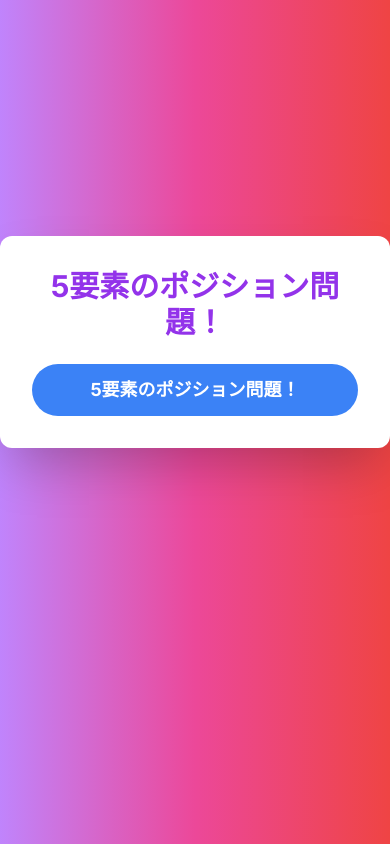
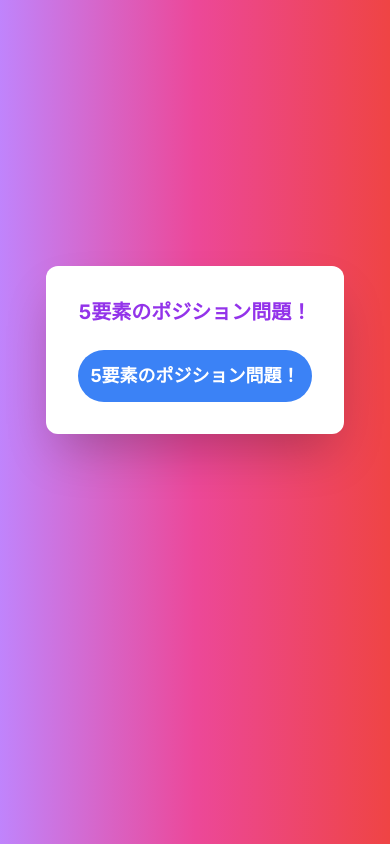
Before and after one commit to kuwa124/boki-app, a Next.js app: page / in a window 390 px wide. Built offline with nearby package versions, Linux system fonts and the light colour scheme.

Commit message:
⚡️ ✨ 🎨 レスポンシブ対応

```diff
--- a/src/app/page.tsx
+++ b/src/app/page.tsx
@@ -1,4 +1,3 @@
-import React from 'react';
 import Link from 'next/link';
 
 type page_list = {
@@ -12,8 +11,8 @@ const PAGE_LIST: page_list[] = [
 export default function Home() {
   return (
     <main className='min-h-screen bg-gradient-to-r from-purple-400 via-pink-500 to-red-500 flex flex-col items-center justify-center'>
-      <div className='bg-white p-8 rounded-xl shadow-2xl max-w-md w-full mb-40'>
-        <h1 className='text-3xl font-bold text-center mb-6 text-purple-600'>
+      <div className='bg-white p-8 m-4 rounded-xl shadow-2xl max-w-md  mb-40'>
+        <h1 className='sm:text-3xl text-xl font-bold text-center mb-6 text-purple-600'>
           5要素のポジション問題！
         </h1>
         <div className='grid grid-cols-1 gap-4'>
@@ -21,7 +20,7 @@ export default function Home() {
             <Link
               key={page.pageTitle}
               href={`/quiz${page.id}`}
-              className='py-3 px-6 bg-blue-500 text-white rounded-full text-center font-bold text-lg hover:bg-blue-600 transition-colors'
+              className='p-3 bg-blue-500 text-white rounded-full text-center font-bold text-lg hover:bg-blue-600 transition-colors'
             >
               {page.pageTitle}
             </Link>
--- a/src/app/quiz1/page.tsx
+++ b/src/app/quiz1/page.tsx
@@ -91,8 +91,8 @@ export default function Quiz1() {
 
   return (
     <main className='text-gray-600 min-h-screen bg-gradient-to-r from-purple-400 via-pink-500 to-red-500 flex items-center justify-center'>
-      <div className='bg-white p-8 rounded-xl shadow-2xl max-w-md w-full mb-40'>
-        <h1 className='text-3xl font-bold text-center mb-6 text-purple-600'>
+      <div className='bg-white p-8 m-4 rounded-xl shadow-2xl max-w-md w-full mb-40'>
+        <h1 className='sm:text-3xl text-2xl font-bold text-center mb-6 text-purple-600'>
           5要素のポジション問題！
         </h1>
         <ScoreDisplay score={score} totalQuestions={totalQuestions} />
```
